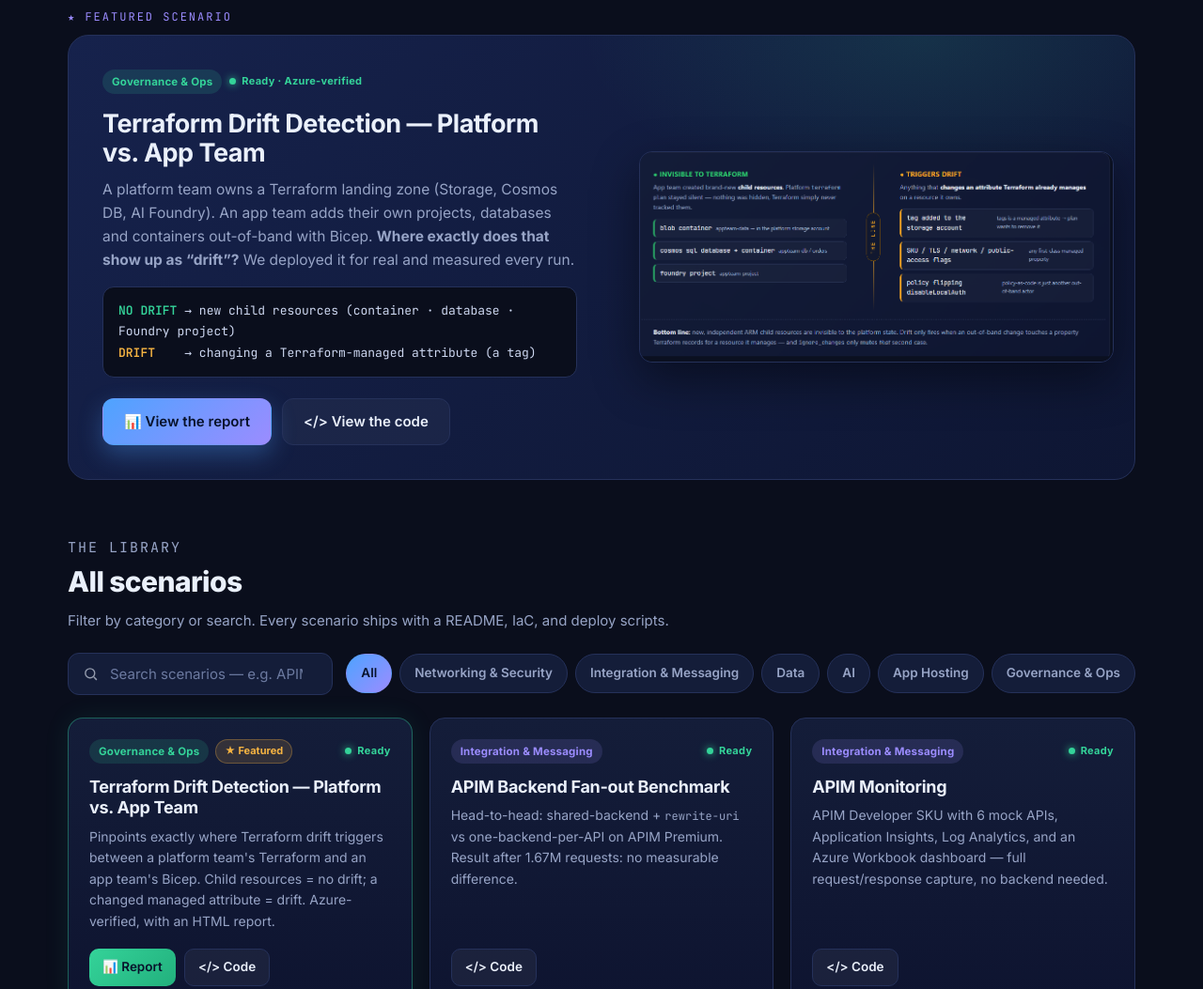
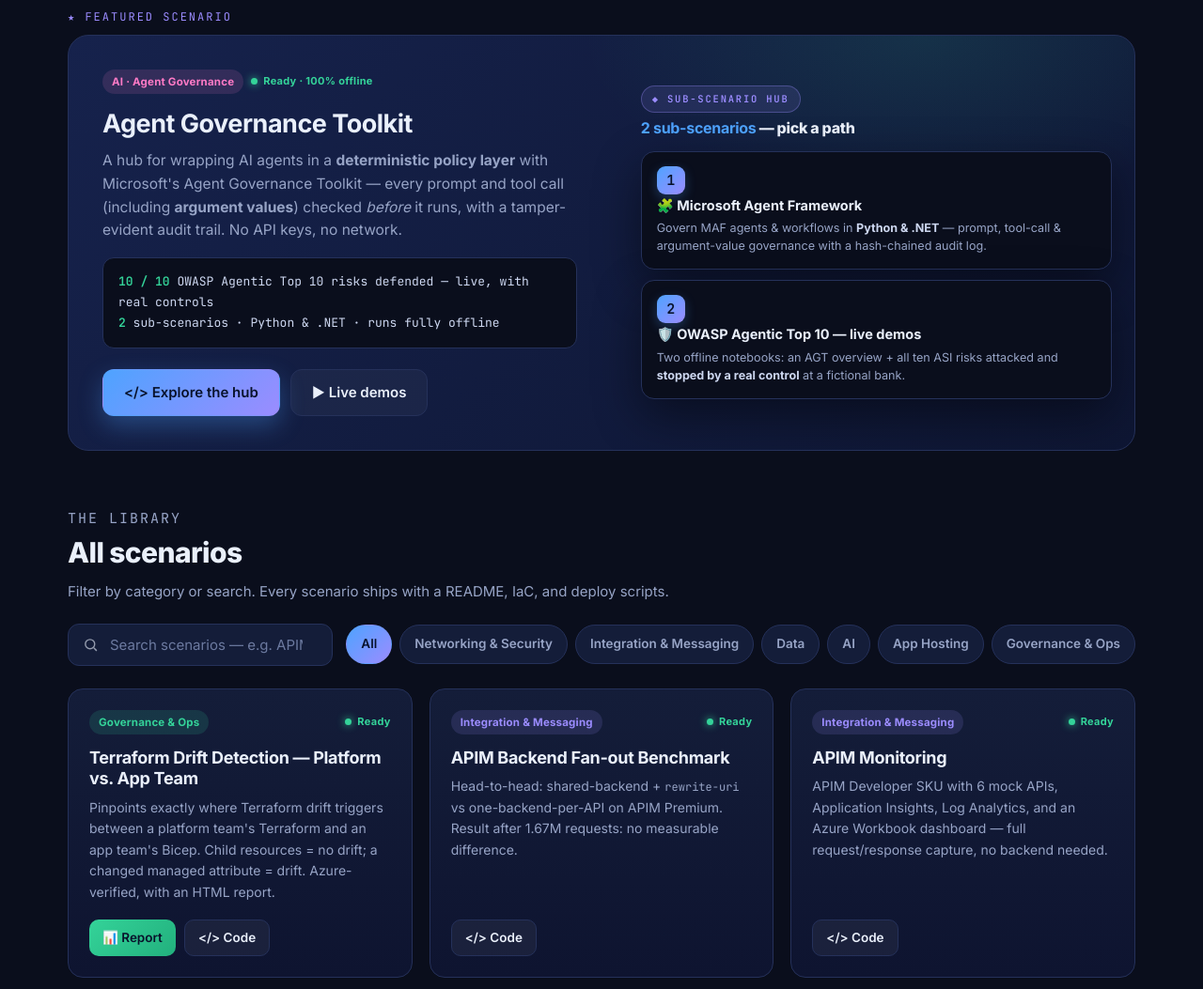
Before and after one commit to Ricky-G/azure-scenario-hub, a plain HTML site: page docs/index.html in a window 1280 px wide. Shown: the part 880-1933 px from the top of the page at 94% size. Drawn offline with Linux system fonts and the light colour scheme.

Commit message:
Site: feature Agent Governance Toolkit as a hub with two sub-scenarios; de-feature Terraform drift detection; remove drift-report menu links

```diff
--- a/docs/index.html
+++ b/docs/index.html
@@ -205,6 +205,20 @@
   .card-top .left { display: flex; align-items: center; gap: 7px; }
   .card.feat { border-color: rgba(52,211,153,.4); box-shadow: 0 0 28px rgba(52,211,153,.09); }
 
+  /* ---------- sub-scenarios (featured hub) ---------- */
+  .subscen-wrap { flex-direction: column; align-items: stretch; justify-content: center; gap: 11px; padding: 24px; }
+  .subscen-head { display: flex; flex-direction: column; gap: 6px; margin-bottom: 4px; }
+  .subscen-kicker { align-self: flex-start; display: inline-flex; align-items: center; gap: 7px; font-family: var(--mono); font-size: 10.5px; letter-spacing: 1.8px; text-transform: uppercase; font-weight: 700; color: var(--purple); background: rgba(155,140,255,.12); border: 1px solid rgba(155,140,255,.32); padding: 5px 11px; border-radius: 999px; }
+  .subscen-title { font: 800 16px var(--sans); color: var(--ink); letter-spacing: -.3px; }
+  .subscen-title b { color: var(--blue); }
+  .subscen { position: relative; display: flex; gap: 14px; align-items: flex-start; text-decoration: none; background: #0a0e1c; border: 1px solid var(--line); border-radius: 14px; padding: 15px 16px; transition: .18s; }
+  .subscen:hover { border-color: var(--purple); transform: translateY(-2px); background: #0c1226; box-shadow: 0 10px 26px rgba(0,0,0,.35); }
+  .subscen-num { flex: none; display: inline-flex; align-items: center; justify-content: center; width: 30px; height: 30px; border-radius: 9px; font: 800 15px var(--mono); color: #08122b; background: linear-gradient(135deg, var(--blue), var(--purple)); box-shadow: 0 4px 12px rgba(78,163,255,.28); }
+  .subscen-tx { display: flex; flex-direction: column; }
+  .subscen-t { font-size: 14.5px; font-weight: 700; color: var(--ink); margin-bottom: 4px; }
+  .subscen-d { font-size: 12.6px; color: var(--muted); line-height: 1.5; }
+  .subscen-d b { color: #cdd7f0; font-weight: 700; }
+
   .noresults { display: none; text-align: center; color: var(--muted); padding: 50px 0; font-size: 16px; }
 
   /* reveal */
@@ -235,7 +249,6 @@
     <nav class="nav-links">
       <a href="#featured">Featured</a>
       <a href="#scenarios">Scenarios</a>
-      <a href="reports/terraform-drift-detection-shared-platform/">Drift Report</a>
       <a class="nav-cta" href="https://github.com/Ricky-G/azure-scenario-hub" target="_blank" rel="noopener">★ GitHub</a>
     </nav>
   </div>
@@ -275,26 +288,43 @@
 <section class="sec" id="featured">
   <div class="wrap">
     <p class="eyebrow">★ Featured scenario</p>
+
+    <!-- Featured: Agent Governance Toolkit (hub) -->
     <div class="feature reveal">
       <div class="feature-body">
         <div class="tag-row">
-          <span class="chip governance">Governance &amp; Ops</span>
-          <span class="status ready"><span class="d"></span>Ready · Azure-verified</span>
+          <span class="chip ai">AI · Agent Governance</span>
+          <span class="status ready"><span class="d"></span>Ready · 100% offline</span>
         </div>
-        <h3>Terraform Drift Detection — Platform vs. App Team</h3>
-        <p>A platform team owns a Terraform landing zone (Storage, Cosmos DB, AI Foundry). An app team adds their own projects, databases and containers out-of-band with Bicep. <strong>Where exactly does that show up as “drift”?</strong> We deployed it for real and measured every run.</p>
+        <h3>Agent Governance Toolkit</h3>
+        <p>A hub for wrapping AI agents in a <strong>deterministic policy layer</strong> with Microsoft's Agent Governance Toolkit — every prompt and tool call (including <strong>argument values</strong>) checked <em>before</em> it runs, with a tamper-evident audit trail. No API keys, no network.</p>
         <div class="finding">
-          <span class="g">NO DRIFT</span> → new child resources (container · database · Foundry project)<br/>
-          <span class="a">DRIFT</span> &nbsp;&nbsp;&nbsp;→ changing a Terraform-managed attribute (a tag)
+          <span class="g">10 / 10</span> OWASP Agentic Top&nbsp;10 risks defended — live, with real controls<br/>
+          <span class="g">2</span> sub-scenarios · Python &amp; .NET · runs fully offline
         </div>
         <div class="feature-cta">
-          <a class="btn primary" href="reports/terraform-drift-detection-shared-platform/">📊 View the report</a>
-          <a class="btn ghost" href="https://github.com/Ricky-G/azure-scenario-hub/tree/main/src/terraform-drift-detection-shared-platform" target="_blank" rel="noopener">&lt;/&gt; View the code</a>
+          <a class="btn primary" href="https://github.com/Ricky-G/azure-scenario-hub/tree/main/src/agent-governance-toolkit" target="_blank" rel="noopener">&lt;/&gt; Explore the hub</a>
+          <a class="btn ghost" href="https://github.com/Ricky-G/azure-scenario-hub/tree/main/src/agent-governance-toolkit/live-demos" target="_blank" rel="noopener">▶ Live demos</a>
         </div>
       </div>
-      <div class="feature-media">
-        <a href="reports/terraform-drift-detection-shared-platform/" title="Open the interactive drift report">
-          <img src="assets/drift-the-line.png" alt="The drift boundary: new child resources stay invisible to Terraform, while changing a managed attribute triggers drift" loading="lazy" />
+      <div class="feature-media subscen-wrap">
+        <div class="subscen-head">
+          <span class="subscen-kicker">◆ Sub-scenario hub</span>
+          <span class="subscen-title"><b>2 sub-scenarios</b> &mdash; pick a path</span>
+        </div>
+        <a class="subscen" href="https://github.com/Ricky-G/azure-scenario-hub/tree/main/src/agent-governance-toolkit/microsoft-agent-framework" target="_blank" rel="noopener">
+          <span class="subscen-num">1</span>
+          <span class="subscen-tx">
+            <span class="subscen-t">🧩 Microsoft Agent Framework</span>
+            <span class="subscen-d">Govern MAF agents &amp; workflows in <b>Python &amp; .NET</b> — prompt, tool-call &amp; argument-value governance with a hash-chained audit log.</span>
+          </span>
+        </a>
+        <a class="subscen" href="https://github.com/Ricky-G/azure-scenario-hub/tree/main/src/agent-governance-toolkit/live-demos" target="_blank" rel="noopener">
+          <span class="subscen-num">2</span>
+          <span class="subscen-tx">
+            <span class="subscen-t">🛡️ OWASP Agentic Top 10 — live demos</span>
+            <span class="subscen-d">Two offline notebooks: an AGT overview + all ten ASI risks attacked and <b>stopped by a real control</b> at a fictional bank.</span>
+          </span>
         </a>
       </div>
     </div>
@@ -330,9 +360,9 @@
 
     <div class="grid" id="grid">
 
-      <!-- Governance & Ops (highlight) -->
-      <article class="card feat reveal" data-cat="governance" data-text="terraform drift detection platform app team bicep foundry cosmos storage governance">
-        <div class="card-top"><span class="left"><span class="chip governance">Governance &amp; Ops</span><span class="feat-tag">★ Featured</span></span><span class="status ready"><span class="d"></span>Ready</span></div>
+      <!-- Governance & Ops -->
+      <article class="card reveal" data-cat="governance" data-text="terraform drift detection platform app team bicep foundry cosmos storage governance">
+        <div class="card-top"><span class="chip governance">Governance &amp; Ops</span><span class="status ready"><span class="d"></span>Ready</span></div>
         <h3>Terraform Drift Detection — Platform vs. App Team</h3>
         <p>Pinpoints exactly where Terraform drift triggers between a platform team's Terraform and an app team's Bicep. Child resources = no drift; a changed managed attribute = drift. Azure-verified, with an HTML report.</p>
         <div class="card-links">
@@ -443,11 +473,15 @@
         <div class="card-links"><a class="lnk code" href="https://github.com/Ricky-G/azure-scenario-hub/tree/main/src/ai-gateway" target="_blank" rel="noopener">&lt;/&gt; Code</a></div>
       </article>
 
-      <article class="card reveal" data-cat="ai" data-text="agent governance toolkit hub governed agents microsoft agent framework maf tool-call argument policy audit log python dotnet">
-        <div class="card-top"><span class="chip ai">AI</span><span class="status ready"><span class="d"></span>Ready</span></div>
-        <h3>Agent Governance Toolkit — Governed Agents</h3>
-        <p>A hub for governing AI agents with the Microsoft Agent Governance Toolkit. First integration: Microsoft Agent Framework (Python &amp; .NET) — one policy governs every prompt and tool call, including tool-call argument values, with a tamper-evident audit log. Runs fully offline.</p>
-        <div class="card-links"><a class="lnk code" href="https://github.com/Ricky-G/azure-scenario-hub/tree/main/src/agent-governance-toolkit" target="_blank" rel="noopener">&lt;/&gt; Code</a></div>
+      <article class="card feat reveal" data-cat="ai" data-text="agent governance toolkit hub governed agents owasp agentic top 10 asi microsoft agent framework maf prompt injection tool-call argument policy audit log python dotnet notebooks sub-scenarios">
+        <div class="card-top"><span class="left"><span class="chip ai">AI</span><span class="feat-tag">★ Featured</span></span><span class="status ready"><span class="d"></span>Ready</span></div>
+        <h3>Agent Governance Toolkit</h3>
+        <p>A hub for governing AI agents with Microsoft's Agent Governance Toolkit. <strong>Two sub-scenarios:</strong> the <b>Microsoft Agent Framework</b> integration (Python &amp; .NET) and the <b>OWASP Agentic Top&nbsp;10</b> live demos — every prompt &amp; tool call governed, including argument values, fully offline.</p>
+        <div class="card-links">
+          <a class="lnk code" href="https://github.com/Ricky-G/azure-scenario-hub/tree/main/src/agent-governance-toolkit" target="_blank" rel="noopener">&lt;/&gt; Hub</a>
+          <a class="lnk code" href="https://github.com/Ricky-G/azure-scenario-hub/tree/main/src/agent-governance-toolkit/microsoft-agent-framework" target="_blank" rel="noopener">🧩 MAF</a>
+          <a class="lnk code" href="https://github.com/Ricky-G/azure-scenario-hub/tree/main/src/agent-governance-toolkit/live-demos" target="_blank" rel="noopener">🛡️ OWASP Top 10</a>
+        </div>
       </article>
 
       <!-- App Hosting -->
@@ -471,7 +505,6 @@
     <div class="links">
       <a href="https://github.com/Ricky-G/azure-scenario-hub" target="_blank" rel="noopener">GitHub</a>
       <a href="https://github.com/Ricky-G/azure-scenario-hub/issues" target="_blank" rel="noopener">Suggest a scenario</a>
-      <a href="reports/terraform-drift-detection-shared-platform/">Drift report</a>
     </div>
   </div>
 </footer>
```
